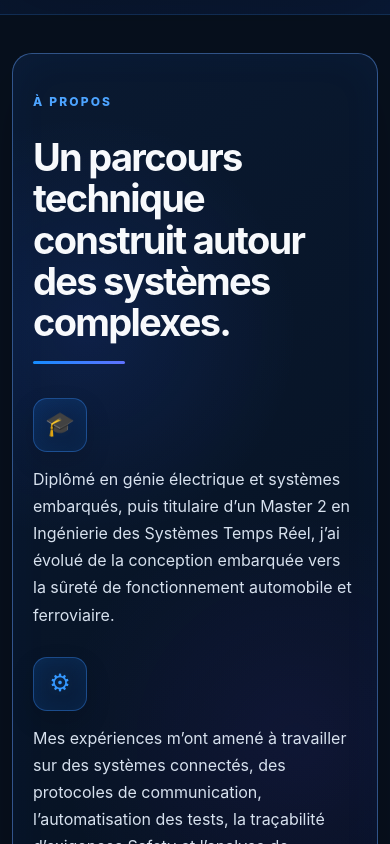
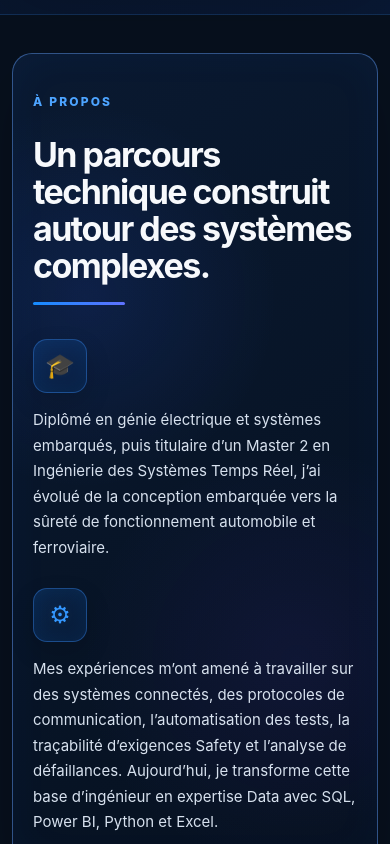
Before and after one commit to Oelayouchi/portfolio, a Next.js app: page / in a window 390 px wide. Shown: the part 2660-3504 px from the top of the page. Built offline with nearby package versions, Linux system fonts and the light colour scheme.

Commit message:
Réduit la typographie de la section À propos

```diff
--- a/app/about-card.css
+++ b/app/about-card.css
@@ -51,7 +51,7 @@
   max-width: 590px;
   margin-top: 28px;
   margin-bottom: 0;
-  font-size: clamp(42px, 4.35vw, 72px);
+  font-size: clamp(36px, 3.65vw, 60px);
   line-height: 1.08;
   letter-spacing: -.045em;
 }
@@ -68,7 +68,7 @@
   margin: 0;
   padding-left: 74px;
   color: #d7e1ee;
-  font-size: clamp(17px, 1.35vw, 21px);
+  font-size: clamp(15px, 1.08vw, 18px);
   font-weight: 400;
   line-height: 1.7;
 }
@@ -110,11 +110,11 @@ html[data-theme='light'] #about .copy p { color: #26384d; }
   #about.section.split::after { display: none; }
   #about > div:first-child { padding-right: 0; }
   #about .copy { padding-left: 0; }
-  #about h2 { font-size: clamp(38px, 9vw, 58px); }
+  #about h2 { font-size: clamp(34px, 8vw, 50px); }
 }
 
 @media (max-width: 560px) {
   #about.section.split { padding: 28px 20px; border-radius: 20px; }
-  #about .copy p { padding-left: 0; font-size: 16px; }
+  #about .copy p { padding-left: 0; font-size: 15px; }
   #about .copy p::before { position: static; margin-bottom: 14px; }
 }
```
